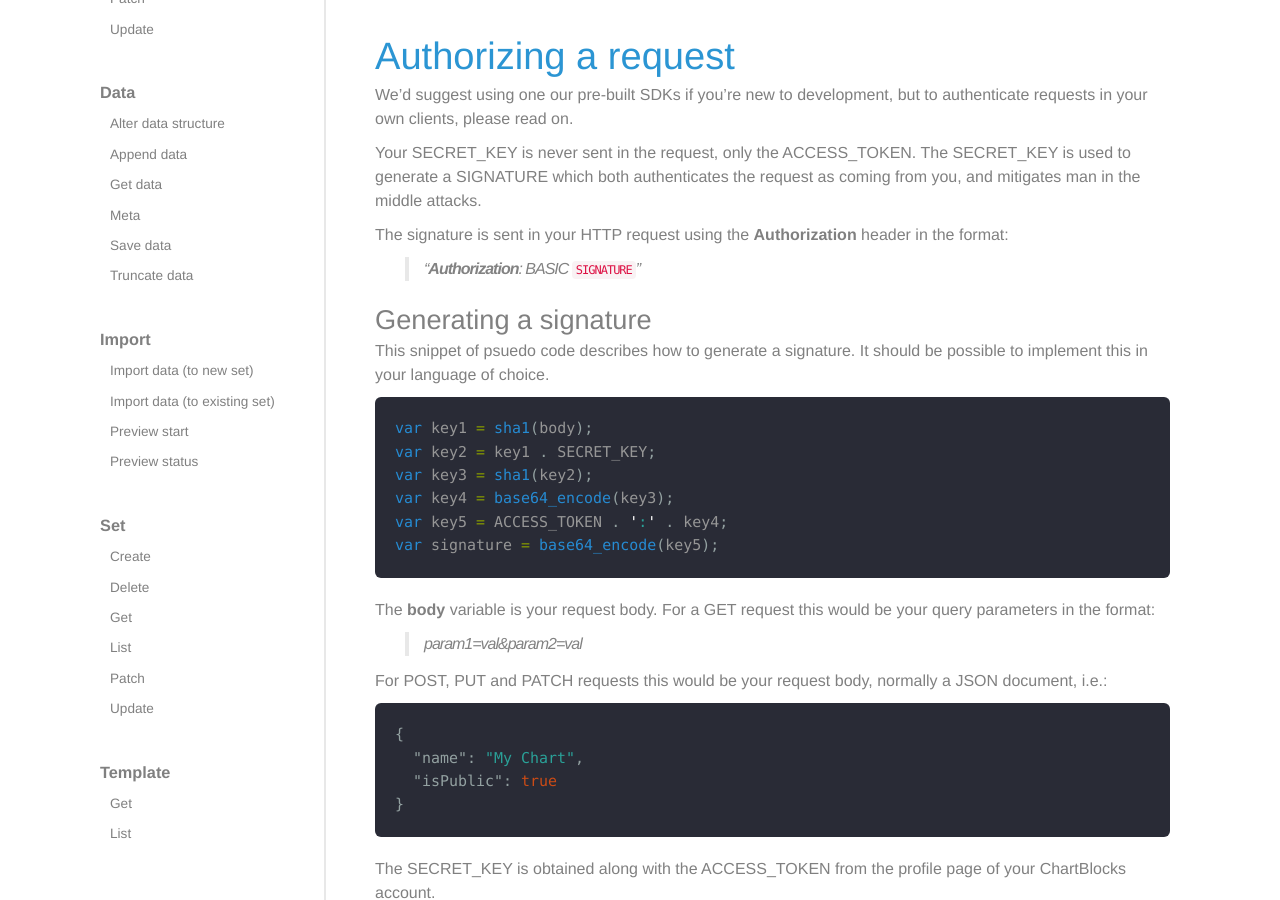
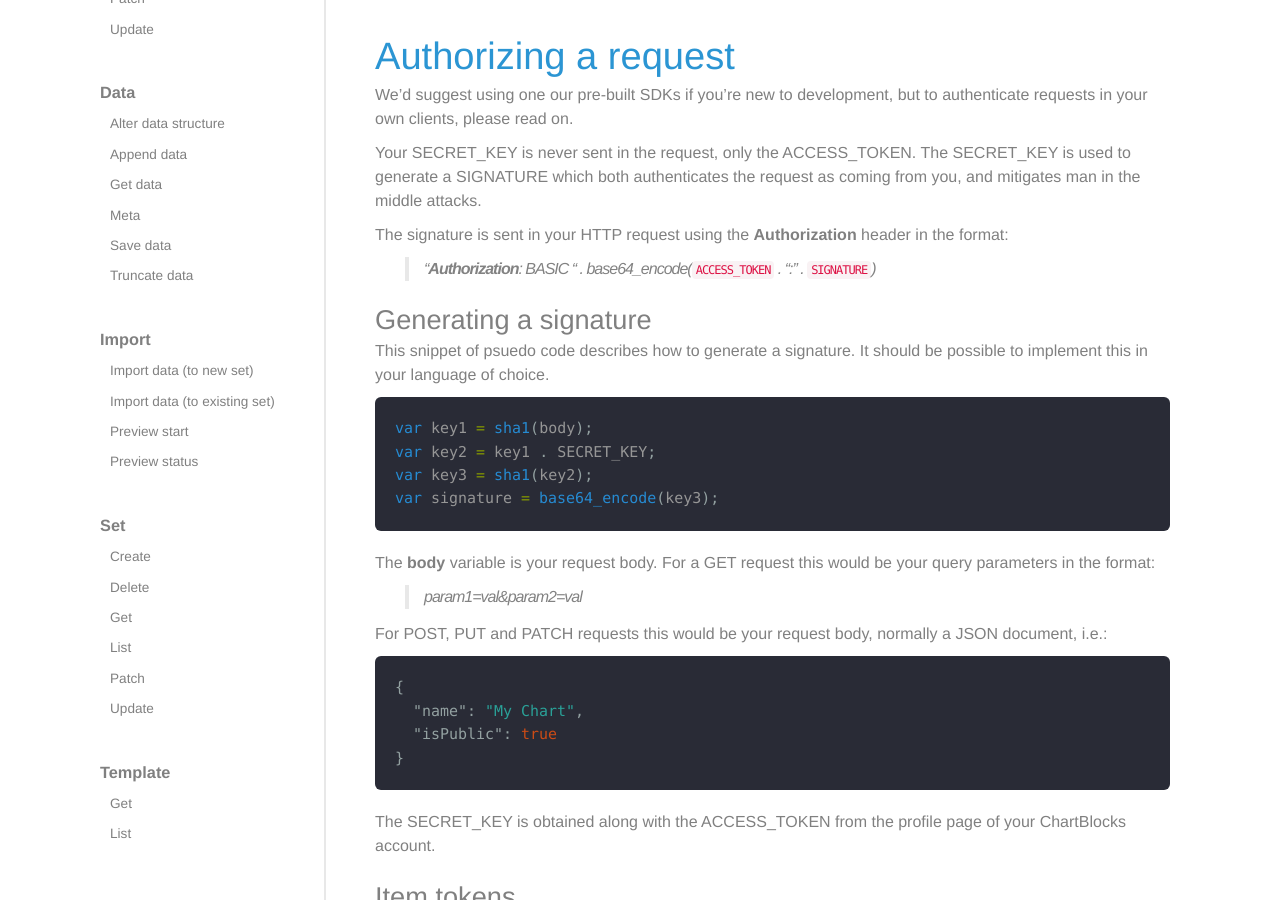
Before and after one commit to ChartBlocks/developer-docs, a Jekyll site: the page built from rest-api.md, in a window 1280 px wide and 900 px high, scrolled down 670 px. Built offline with Jekyll 4.4.1, drawn with Linux system fonts in a browser that asks for light colours; nearby versions of some CDN libraries.

Commit message:
Update rest-api.md
Clarify difference between signature and access token

```diff
--- a/rest-api.md
+++ b/rest-api.md
@@ -47,9 +47,7 @@ possible to implement this in your language of choice.
 var key1 = sha1(body);
 var key2 = key1 . SECRET_KEY;
 var key3 = sha1(key2);
-var key4 = base64_encode(key3);
-var key5 = ACCESS_TOKEN . ':' . key4;
-var signature = base64_encode(key5);
+var signature = base64_encode(key3);
 {% endhighlight %}
 
 The **body** variable is your request body. For a GET request this would be your
```
Also changed, not shown: other parts of rest-api.md (+1 -1 lines).
